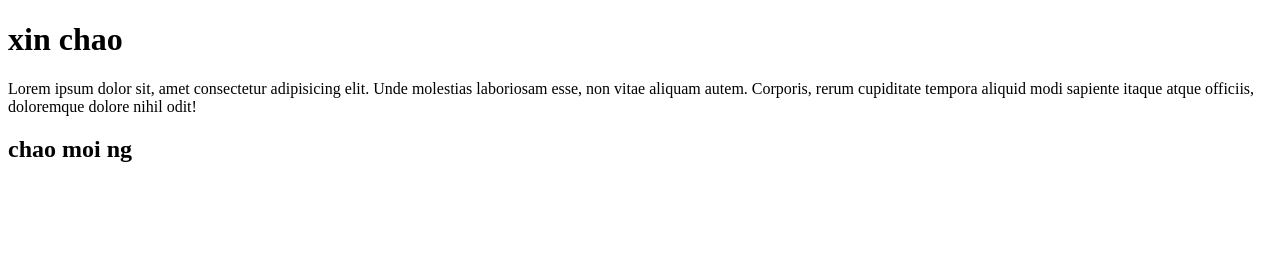
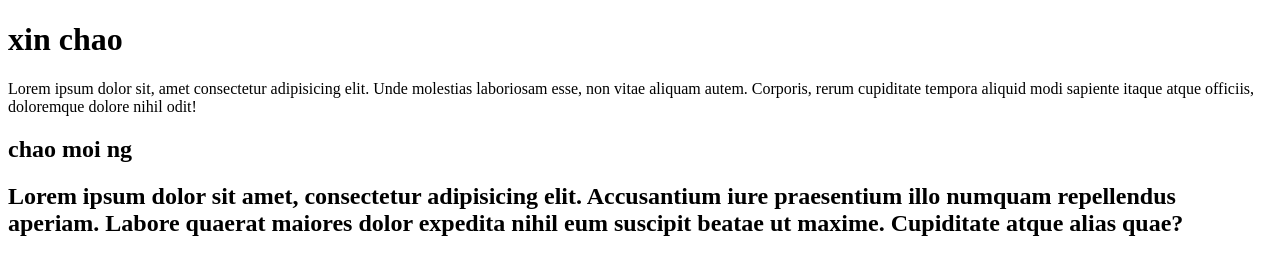
Before and after one commit to trungdung16291/trungdung16291.github.io, a plain HTML site: page index.html in a window 1280 px wide. Drawn offline with Linux system fonts and the light colour scheme.

Commit message:
thêm nội dung h

```diff
--- a/index.html
+++ b/index.html
@@ -10,7 +10,7 @@
     <h1>xin chao</h1>
     <p>Lorem ipsum dolor sit, amet consectetur adipisicing elit. Unde molestias laboriosam esse, non vitae aliquam autem. Corporis, rerum cupiditate tempora aliquid modi sapiente itaque atque officiis, doloremque dolore nihil odit!</p>
     <h2>chao moi ng</h2>
-
+    <h2>Lorem ipsum dolor sit amet, consectetur adipisicing elit. Accusantium iure praesentium illo numquam repellendus aperiam. Labore quaerat maiores dolor expedita nihil eum suscipit beatae ut maxime. Cupiditate atque alias quae?</h2>
 
 </body>
 </html>
```
